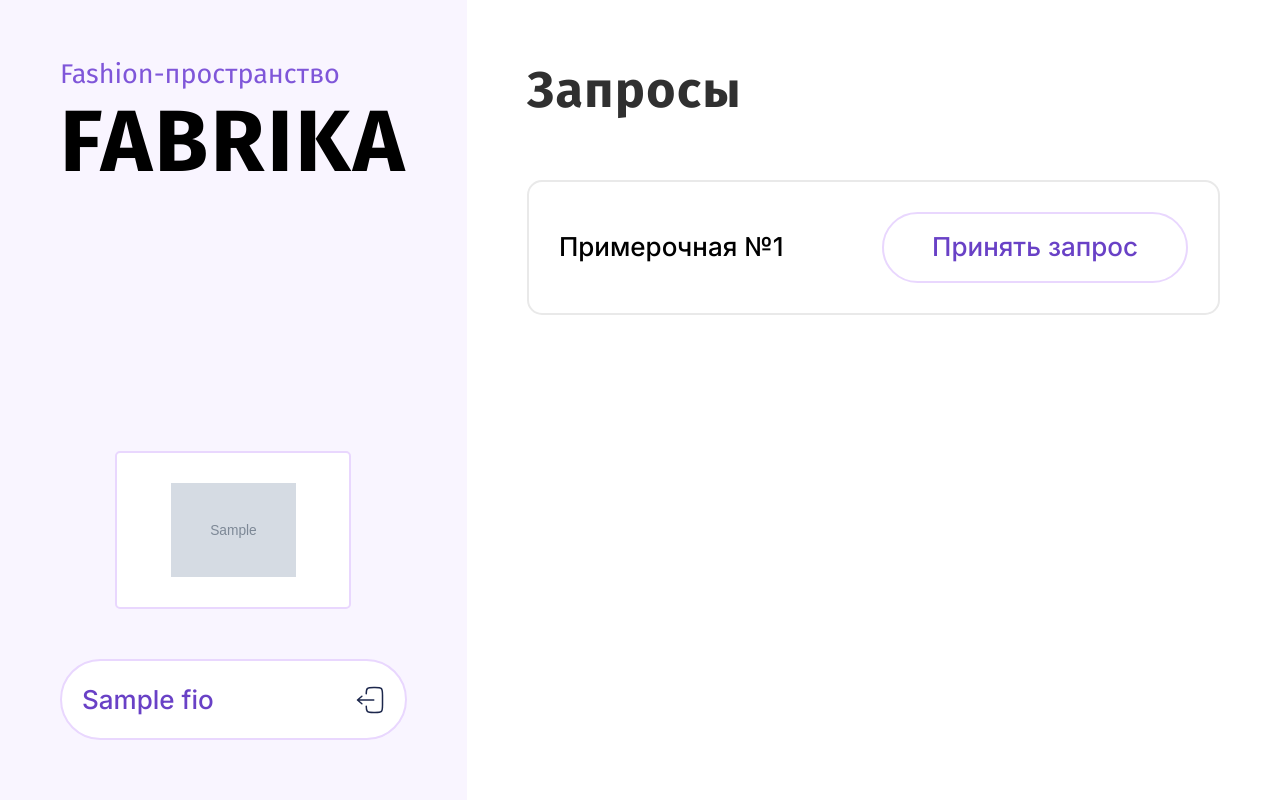
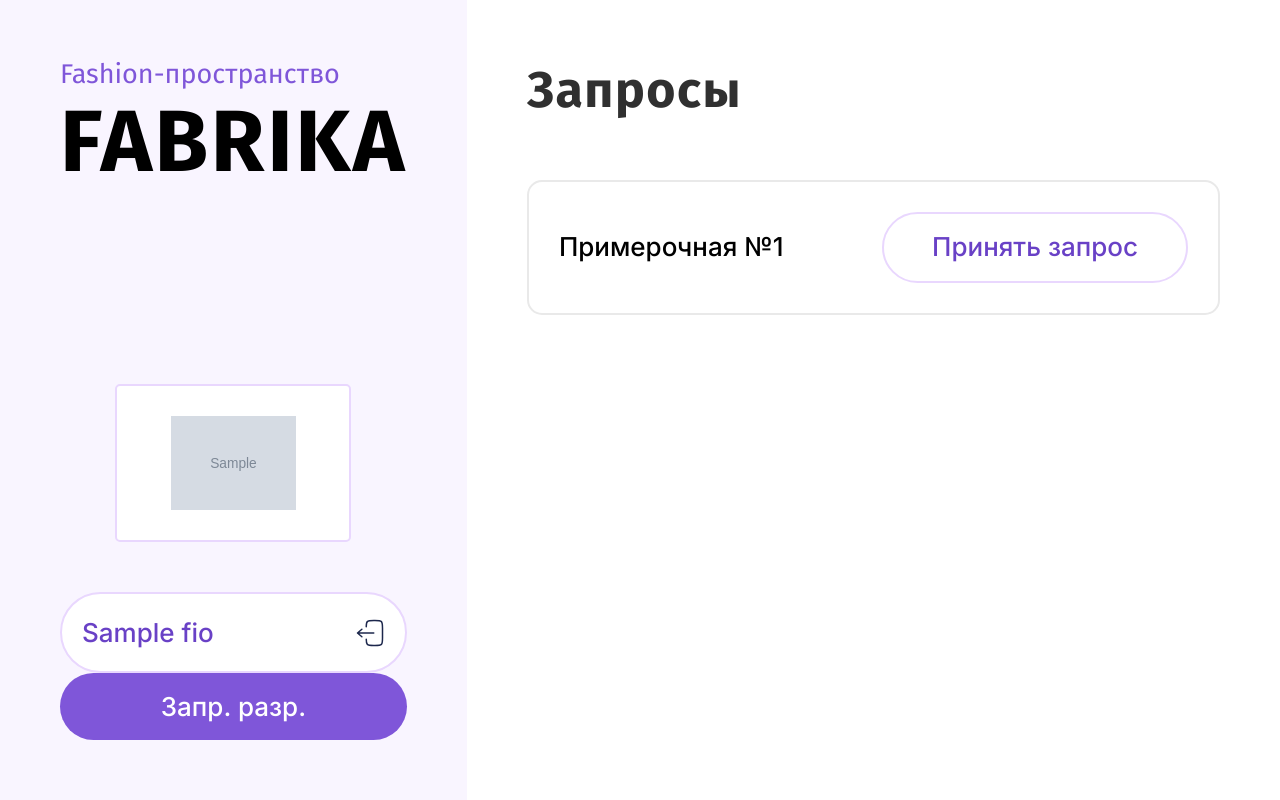
Before and after one commit to alexzhiliuk/Fabrika, a Flask app: template templates/index.html in a window 1280 px wide. Run offline with Flask 3, Linux system fonts and the light colour scheme; tables that the repository leaves empty hold one stand-in row (Sample ...); the template is opened without the code that fills it: values named after a table or form of the project are taken from there, most other values are stand-ins (such as "Sample title", 1, 10 or a date in 2020); some libraries are stand-ins or nearby versions.

Commit message:
add btn for request permission

```diff
--- a/templates/base.html
+++ b/templates/base.html
@@ -98,6 +98,8 @@
     }
     requestPermission()
 
+    $("#requestPermission").click(requestPermission)
+
 </script>
 {% block extra_js %}{% endblock %}
 </body>
--- a/templates/index.html
+++ b/templates/index.html
@@ -22,6 +22,7 @@
                       stroke-linecap="round" stroke-linejoin="round"/>
             </svg>
         </a>
+        <button type="button" class="btn" id="requestPermission">Запр. разр.</button>
     </div>
     <div class="main-content shadow">
         <div class="requests section-padding" id="requests-section">
```
Also changed, not shown: 1 other file.
